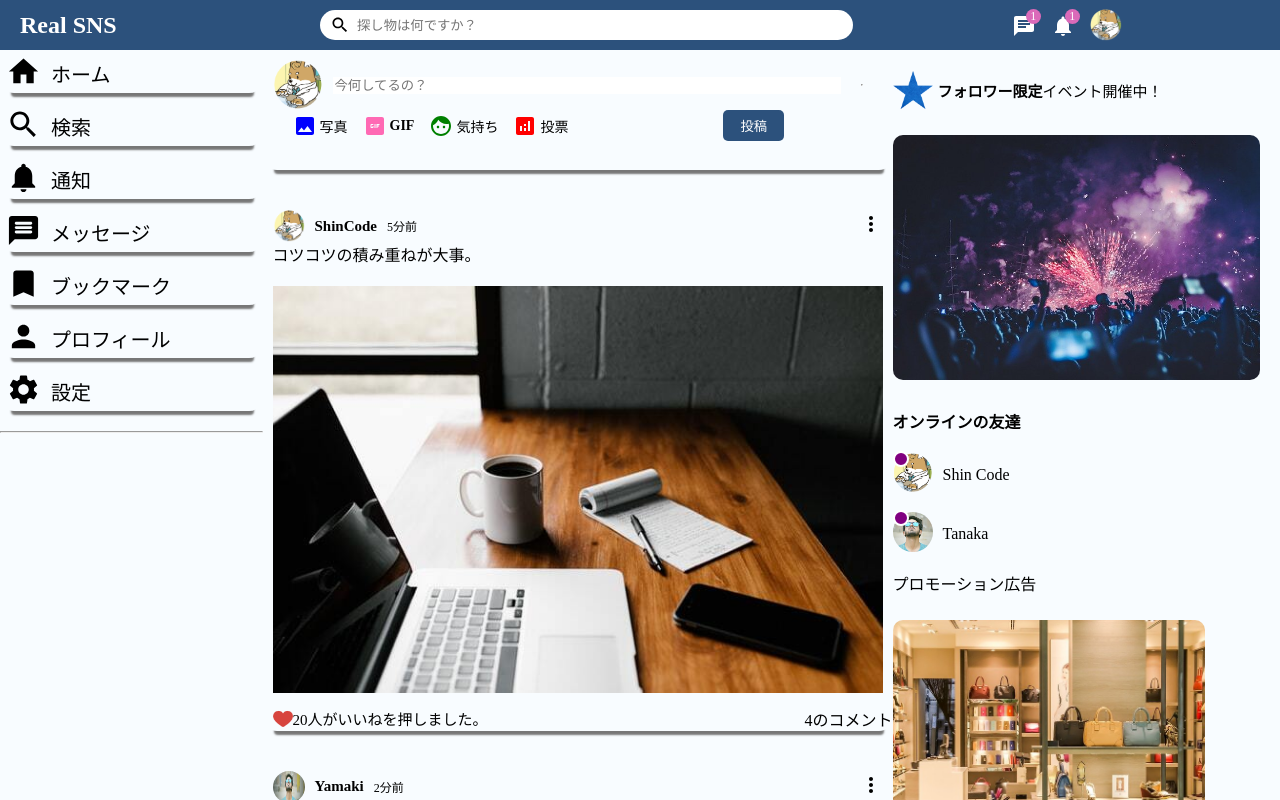
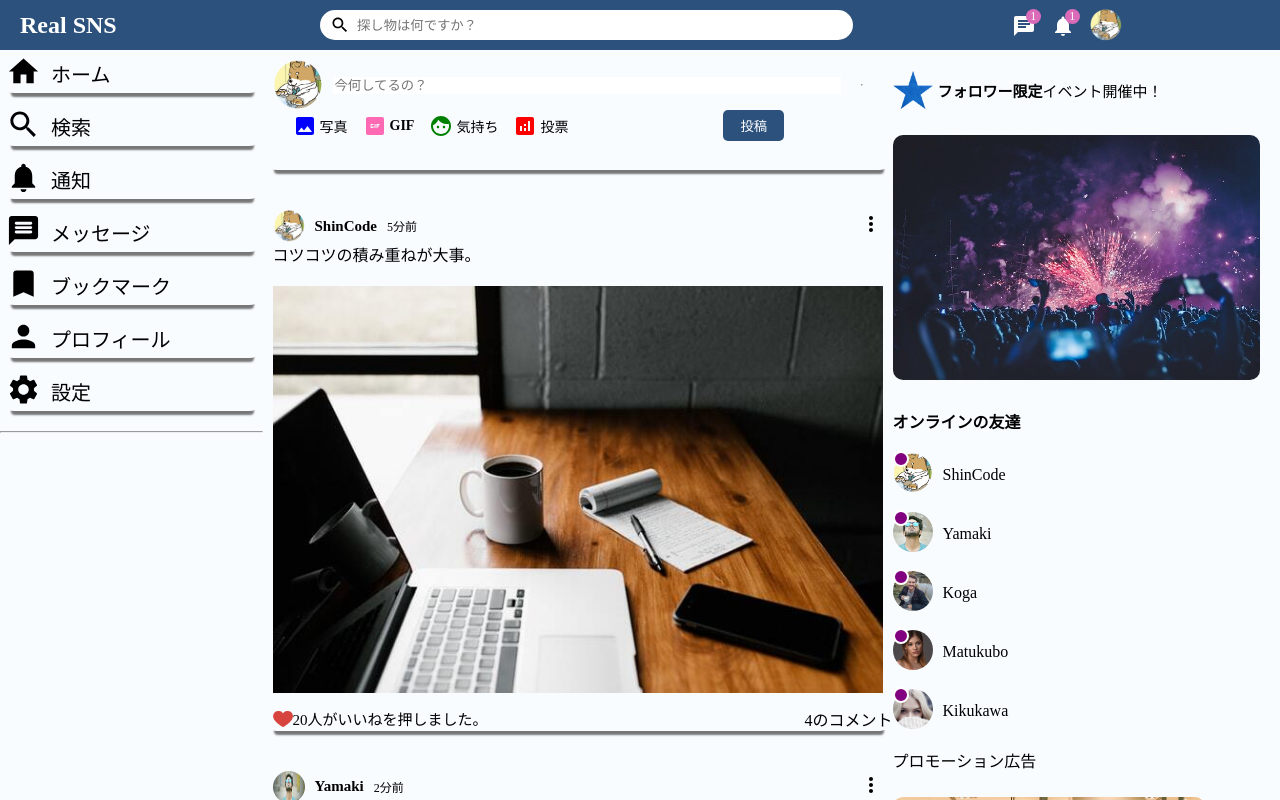
Before and after one commit to ShuheiKurinami/sns, a React (Create React App) app: page / in a window 1280 px wide. Shown: the top 800 px of the page. Built offline with nearby package versions, Linux system fonts and the light colour scheme.

Commit message:
rightbarのダミーデータでの実装

```diff
--- /dev/null
+++ b/src/components/online/Online.tsx
@@ -0,0 +1,23 @@
+import React from "react";
+
+type users = {
+  id: number;
+  profilePicture: string;
+  username: string;
+};
+
+type UserProps = {
+  user: users;
+};
+
+export const Online = ({ user }: UserProps) => {
+  return (
+    <li className="rightbarFriend">
+      <div className="rightbarProfileImgContainer">
+        <img src={user.profilePicture} alt="" className="rightbarProfileImg" />
+        <span className="rightbarOnline"></span>
+      </div>
+      <span className="rightbarUsername">{user.username}</span>
+    </li>
+  );
+};
--- a/src/components/rightbar/Rightbar.tsx
+++ b/src/components/rightbar/Rightbar.tsx
@@ -1,5 +1,7 @@
 import React from "react";
 import "./Rightbar.css";
+import { Users } from "../../dummyData";
+import { Online } from "../online/Online";
 
 export const Rightbar = () => {
   return (
@@ -14,28 +16,9 @@
         <img src="assets/ad.jpeg" alt="" className="eventImg" />
         <h4 className="rightbarTitle">オンラインの友達</h4>
         <ul className="rightbarFriendList">
-          <li className="rightbarFriend">
-            <div className="rightbarProfileImgContainer">
-              <img
-                src="assets/person/1.jpeg"
-                alt=""
-                className="rightbarProfileImg"
-              />
-              <span className="rightbarOnline"></span>
-            </div>
-            <span className="rightbarUsername">Shin Code</span>
-          </li>
-          <li className="rightbarFriend">
-            <div className="rightbarProfileImgContainer">
-              <img
-                src="assets/person/2.jpeg"
-                alt=""
-                className="rightbarProfileImg"
-              />
-              <span className="rightbarOnline"></span>
-            </div>
-            <span className="rightbarUsername">Tanaka</span>
-          </li>
+          {Users.map((user) => (
+            <Online user={user} key={user.id} />
+          ))}
         </ul>
         <p className="promotionTitle">プロモーション広告</p>
         <img
```
Also changed, not shown: src/components/online/Online.css (added).
